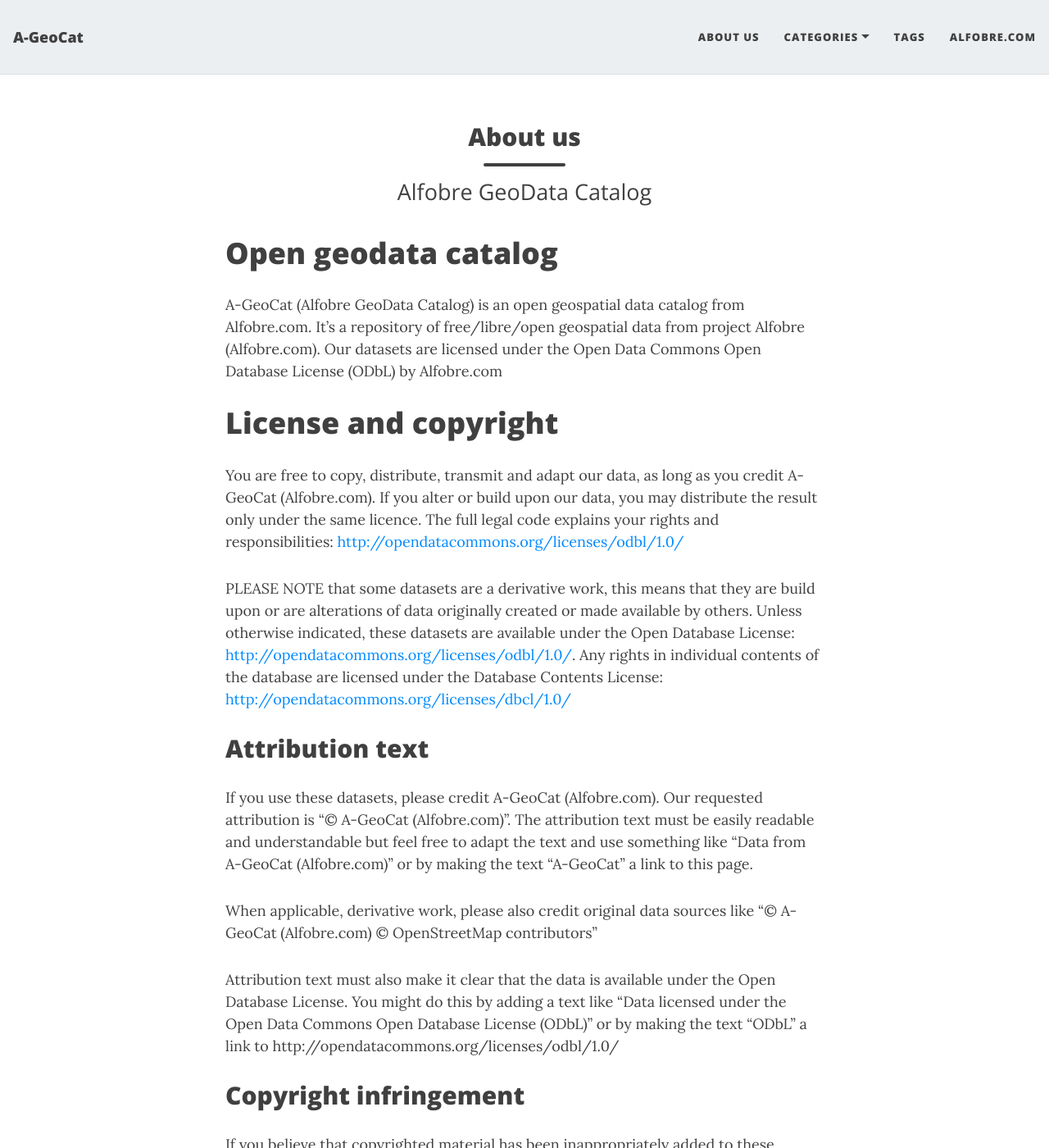
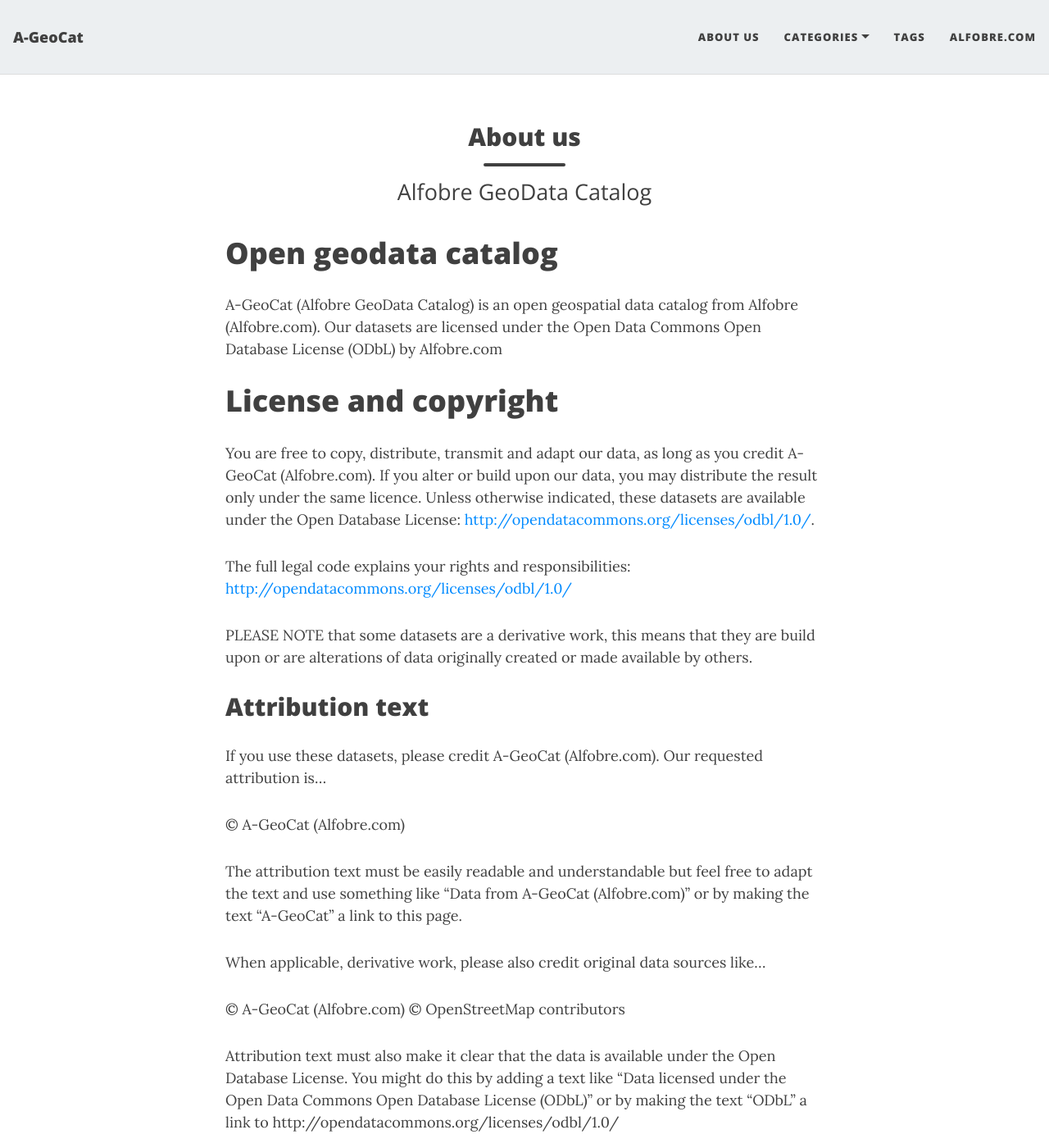
Before and after one commit to projetoalfobre/a-geocat, a Jekyll site: the page built from aboutus.md, in a window 1280 px wide and 1400 px high. Shown: the whole window at 82% size. Built offline with Jekyll 4.4.1, drawn with Linux system fonts in a browser that asks for light colours; nearby versions of some CDN libraries.

Commit message:
Update aboutus.md

```diff
--- a/aboutus.md
+++ b/aboutus.md
@@ -5,17 +5,25 @@
 ---
 
 # Open geodata catalog
-A-GeoCat (Alfobre GeoData Catalog) is an open geospatial data catalog from Alfobre.com. It's a repository of free/libre/open geospatial data from project Alfobre (Alfobre.com). Our datasets are licensed under the Open Data Commons Open Database License (ODbL) by Alfobre.com
+A-GeoCat (Alfobre GeoData Catalog) is an open geospatial data catalog from Alfobre (Alfobre.com). Our datasets are licensed under the Open Data Commons Open Database License (ODbL) by Alfobre.com
 
 # License and copyright
-You are free to copy, distribute, transmit and adapt our data, as long as you credit A-GeoCat (Alfobre.com). If you alter or build upon our data, you may distribute the result only under the same licence. The full legal code explains your rights and responsibilities: [http://opendatacommons.org/licenses/odbl/1.0/](http://opendatacommons.org/licenses/odbl/1.0/)
+You are free to copy, distribute, transmit and adapt our data, as long as you credit A-GeoCat (Alfobre.com). If you alter or build upon our data, you may distribute the result only under the same licence. Unless otherwise indicated, these datasets are available under the Open Database License: [http://opendatacommons.org/licenses/odbl/1.0/](http://opendatacommons.org/licenses/odbl/1.0/).
 
-PLEASE NOTE that some datasets are a derivative work, this means that they are build upon or are alterations of data originally created or made available by others. Unless otherwise indicated, these datasets are available under the Open Database License: [http://opendatacommons.org/licenses/odbl/1.0/](http://opendatacommons.org/licenses/odbl/1.0/). Any rights in individual contents of the database are licensed under the Database Contents License: [http://opendatacommons.org/licenses/dbcl/1.0/](http://opendatacommons.org/licenses/dbcl/1.0/)
+The full legal code explains your rights and responsibilities: [http://opendatacommons.org/licenses/odbl/1.0/](http://opendatacommons.org/licenses/odbl/1.0/)
+
+PLEASE NOTE that some datasets are a derivative work, this means that they are build upon or are alterations of data originally created or made available by others.
 
 ## Attribution text
-If you use these datasets, please credit A-GeoCat (Alfobre.com). Our requested attribution is "© A-GeoCat (Alfobre.com)". The attribution text must be easily readable and understandable but feel free to adapt the text and use something like "Data from A-GeoCat (Alfobre.com)" or by making the text “A-GeoCat” a link to this page.
+If you use these datasets, please credit A-GeoCat (Alfobre.com). Our requested attribution is...
 
-When applicable, derivative work, please also credit original data sources like "© A-GeoCat (Alfobre.com) © OpenStreetMap contributors"
+© A-GeoCat (Alfobre.com)
+
+The attribution text must be easily readable and understandable but feel free to adapt the text and use something like "Data from A-GeoCat (Alfobre.com)" or by making the text “A-GeoCat” a link to this page.
+
+When applicable, derivative work, please also credit original data sources like...
+
+© A-GeoCat (Alfobre.com) © OpenStreetMap contributors
 
 Attribution text must also make it clear that the data is available under the Open Database License. You might do this by adding a text like "Data licensed under the Open Data Commons Open Database License (ODbL)" or by making the text “ODbL” a link to http://opendatacommons.org/licenses/odbl/1.0/
 
```
